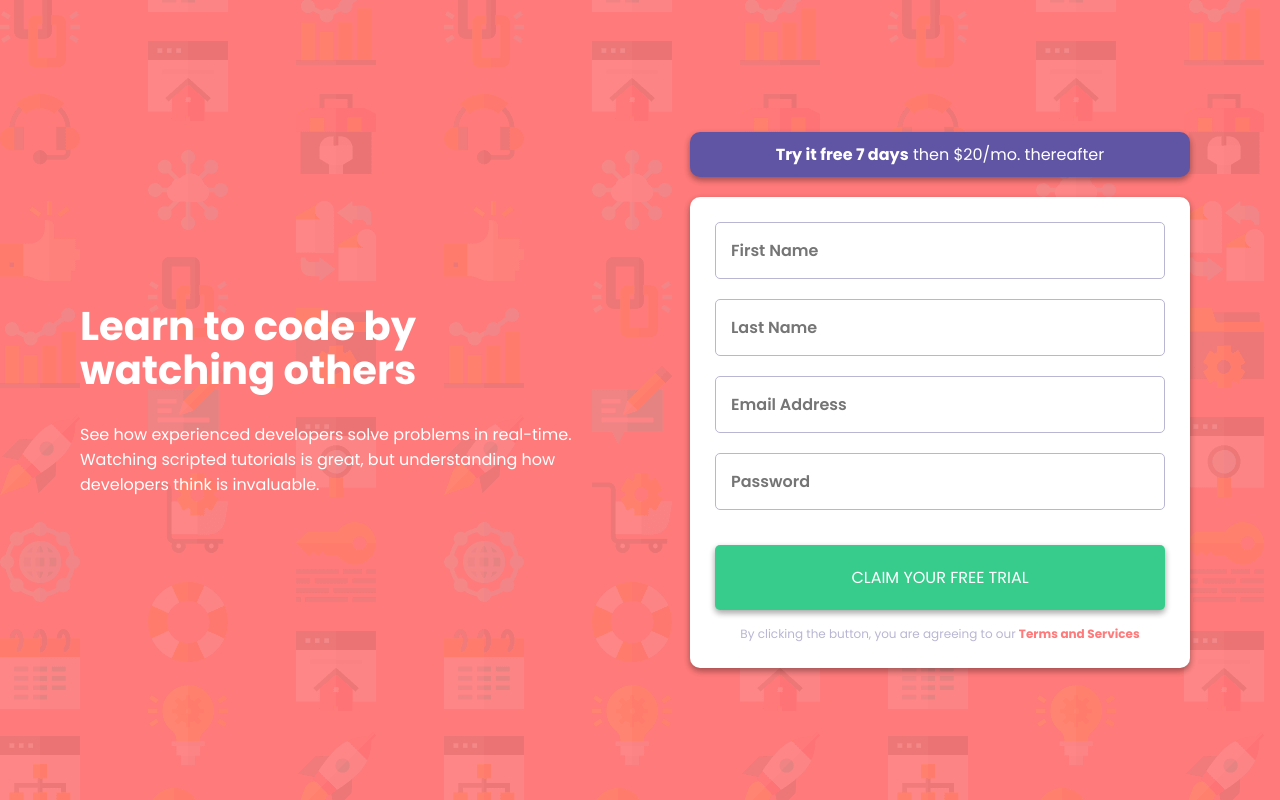
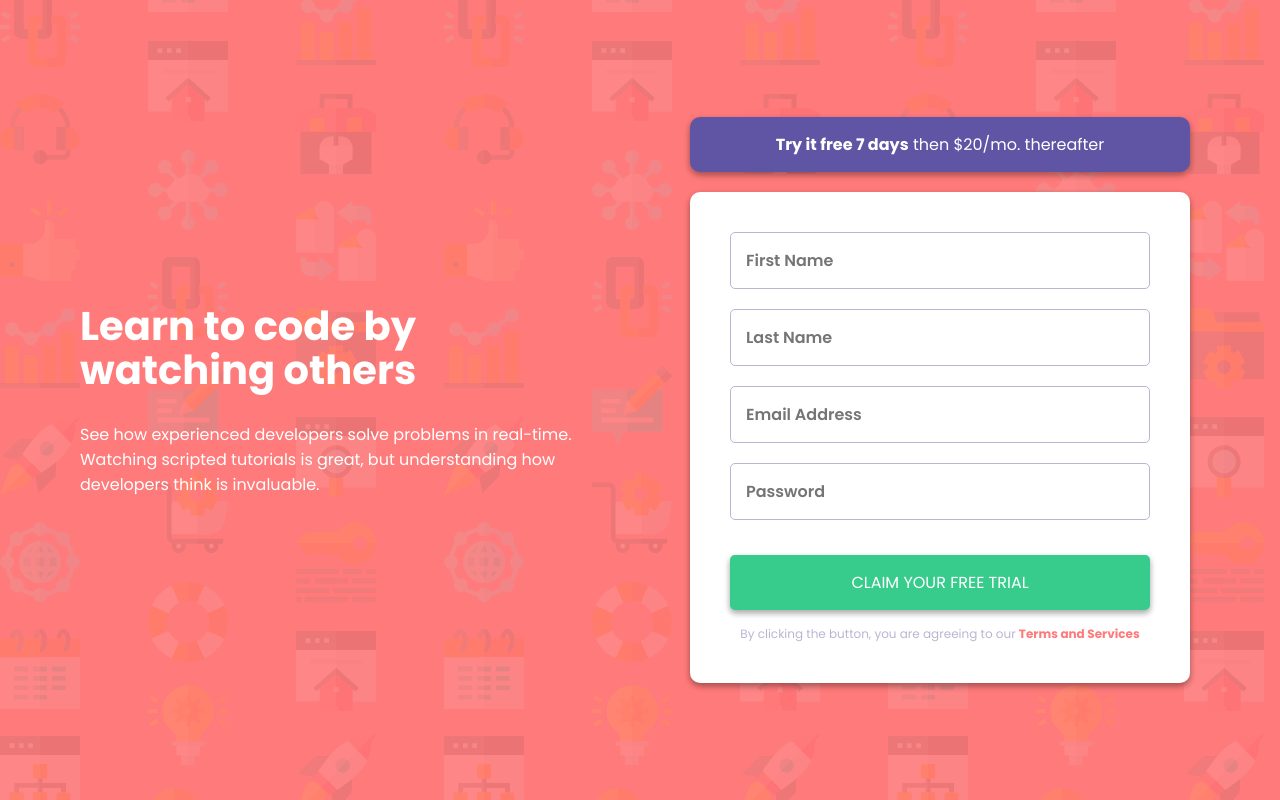
Before and after one commit to tyVespA/intro-component-with-signup-form, a plain HTML site: page index.html in a window 1280 px wide. Drawn offline with Linux system fonts and the light colour scheme.

Commit message:
Fix layout

```diff
--- a/style.css
+++ b/style.css
@@ -186,7 +186,7 @@ button {
    margin: 15px auto;
    width: 100%;
    font-size: 16px;
-   padding: 20px;
+   padding: 15px;
    background-color: var(--confirm);
    color: white;
    text-transform: uppercase;
@@ -240,10 +240,13 @@ button:hover {
       width: 50%;
    }
    .CTA {
-      padding: 10px;
+      padding: 15px;
    }
    .bold {
       display: inline;
+   }
+   .form {
+      padding: 40px;
    }
    input[type="text"] {
       width: 100%;
```
